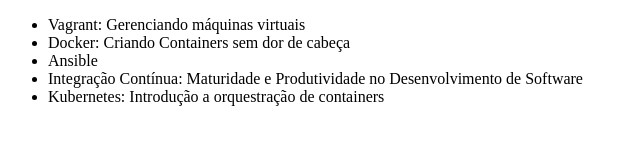
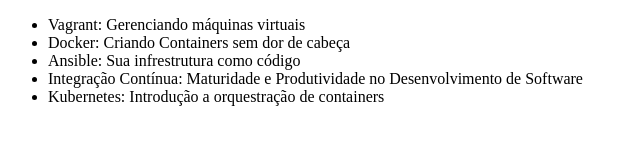
Before and after one commit to victor-rang/alura-git, a plain HTML site: page index.html in a window 1280 px wide. Shown: the whole page, without its empty margins (0-640 px from the left). Drawn offline with Linux system fonts and the light colour scheme.

Commit message:
Alterando o nome do curso de ansible

```diff
--- a/index.html
+++ b/index.html
@@ -8,7 +8,7 @@
     <ul>
         <li>Vagrant: Gerenciando máquinas virtuais</li>
         <li>Docker: Criando Containers sem dor de cabeça</li>
-        <li>Ansible</li>
+        <li>Ansible: Sua infrestrutura como código</li>
         <li>Integração Contínua: Maturidade e Produtividade no Desenvolvimento de Software</li>
         <li>Kubernetes: Introdução a orquestração de containers </li>
     </ul>
```
